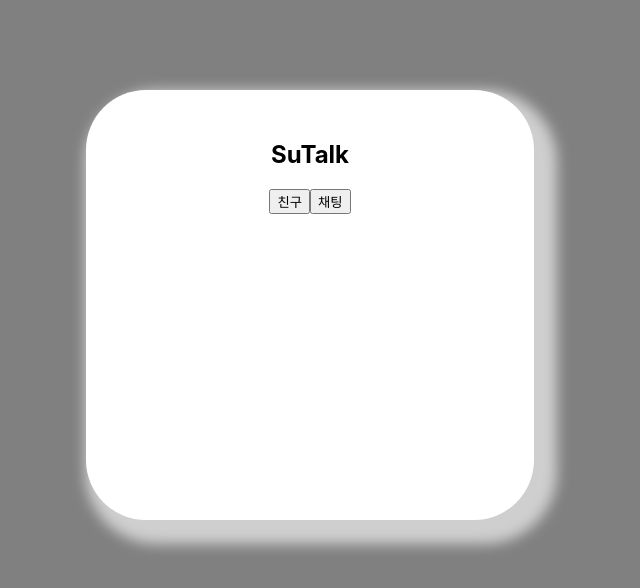
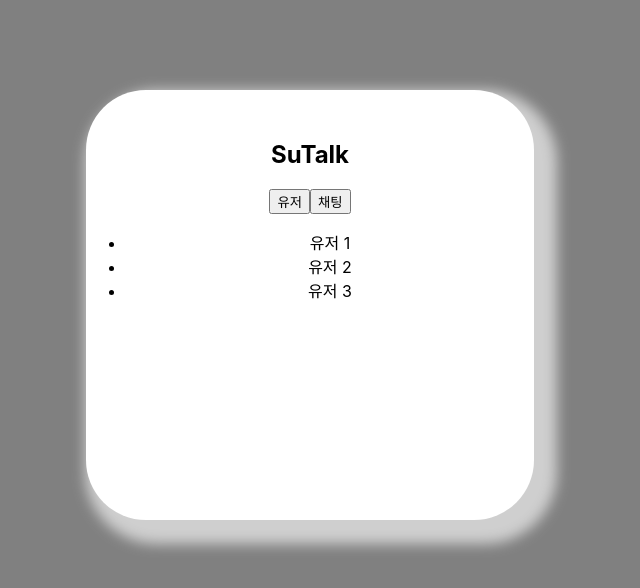
Before and after one commit to YoonSuHyeon/sutalk, a React (Create React App) app in the folder frontend/: page /home in a window 1280 px wide. Shown: the top 588 px of the page, without its empty margins (330-970 px from the left). Built offline with nearby package versions, Linux system fonts and the light colour scheme.

Commit message:
UI 수정

```diff
--- a/frontend/src/Friend.jsx
+++ b/frontend/src/User.jsx
@@ -1,7 +1,7 @@
 import React from "react";
 import {useNavigate} from "react-router-dom";
 
-function Friend() {
+function User() {
 
     const navigate = useNavigate()
 
@@ -12,9 +12,9 @@ function Friend() {
 
         <div>
             <ul>
-                <li onClick={profile}>친구 1</li>
-                <li>친구 2</li>
-                <li>친구 3</li>
+                <li onClick={profile}>유저 1</li>
+                <li>유저 2</li>
+                <li>유저 3</li>
             </ul>
         </div>
 
@@ -22,4 +22,4 @@ function Friend() {
     );
 }
 
-export default Friend;
+export default User;
--- a/frontend/src/ChatRoom.jsx
+++ b/frontend/src/chat/ChatRoom.jsx
@@ -23,11 +23,39 @@ function ChatRoom() {
         backgroundColor: 'white'
     };
 
+
+    const inputContent =  {
+       bottom: '0'
+    }
+    //Input Style
+    const inputStyle = {
+        borderRadius: '20px',
+        padding: '15px',
+
+    };
+
+    const dummyArray = ['one', 'two', 'three', 'four', 'five'];
+
     return (
         <div style={divStyle}>
             <div style={divStyle2}>
                 채팅방
+                <div>
+                    <ul>
+                        {dummyArray.map((value, index) => {
+                            return <li itemType={''}  key={index}>{value}</li>
+                        })}
+                    </ul>
+                </div>
+                <div  >
+                    <input style={inputStyle}
+                           name="content"
+                           placeholder="내용"
+                    />
+                    <button>전송</button>
+                </div>
             </div>
+
         </div>
 
     )
--- a/frontend/src/SignUp.jsx
+++ b/frontend/src/home/Home.jsx
@@ -1,7 +1,10 @@
-import './App.css';
 import React, {useState} from "react";
-import {useNavigate} from "react-router-dom";
-function SignUp() {
+import friend from "../User";
+import HomeList from "./HomeList";
+
+function Home() {
+
+    const [clickId, setClickId] = useState(1);
 
     //Div Style
     const divStyle = {
@@ -24,36 +27,30 @@ function SignUp() {
         backgroundColor: 'white'
     };
 
-    const navigate = useNavigate();
 
-    return(
+    const changeList = (e) => {
+        if (e.currentTarget.id === "User")
+            setClickId(1);
+        else setClickId(2);
+    }
+
+    return (
         <div style={divStyle}>
             <div style={divStyle2}>
-
                 <div>
-                    <h2> 회원가입 화면 </h2>
+                    <h2>SuTalk</h2>
+                </div>
+                <div>
+                    <button id="User" name={"User"} onClick={changeList}>유저</button>
+                    <button id="chat" onClick={changeList}>채팅</button>
+                </div>
+                <div>
+                    <HomeList list={clickId}/>
                 </div>
 
-                <div>
-                    아이디<input placeholder="사용할 아이디 입력"/>
-                </div>
-                <div>
-                    비밀번호<input placeholder="비밀번호 입력"/>
-                </div>
+            </div>
+        </div>
+    );
+}
 
-                <div>
-                    닉네임<input placeholder="닉네임"/>
-                </div>
-
-                <div>
-                    <button>가입</button>
-                    <button onClick={()=>{ navigate(-1) }}>취소</button>
-                </div>
-            </div>
-
-
-
-        </div>
-    )
-}
-export default SignUp;
+export default Home;
--- /dev/null
+++ b/frontend/src/home/HomeList.jsx
@@ -0,0 +1,17 @@
+import React, {useState} from "react";
+import User from "../User";
+import Chat from "../chat/Chat";
+
+function HomeList(props) {
+
+
+    return (
+        <div>
+            {
+                props.list === 1 ? <User/> : <Chat/>
+            }
+        </div>
+    );
+}
+
+export default HomeList;
--- a/frontend/src/Home.jsx
+++ b/frontend/src/login/SignUp.jsx
@@ -1,9 +1,8 @@
-import React from "react";
-import Friend from "./Friend";
-import Chat from "./Chat";
-import friend from "./Friend";
+import '../App.css';
+import React, {useState} from "react";
+import {useNavigate} from "react-router-dom";
+function SignUp() {
 
-function Home() {
     //Div Style
     const divStyle = {
         textAlign: 'center',
@@ -24,36 +23,37 @@ function Home() {
         borderRadius: '60px',
         backgroundColor: 'white'
     };
-    let clickId = 1;
 
-    const changeList = (e) => {
-        if (e.currentTarget.id === "friend")
-            clickId = 1;
-        else clickId = 2;
-    }
+    const navigate = useNavigate();
 
-    const changeStatus = () => {
-        if (clickId === 1)
-            return <Friend/>
-        else return <Chat/>
-    }
-    return (
+    return(
         <div style={divStyle}>
             <div style={divStyle2}>
+
                 <div>
-                    <h2>SuTalk</h2>
+                    <h2> 회원가입 화면 </h2>
+                </div>
+
+                <div>
+                    아이디<input placeholder="사용할 아이디 입력"/>
                 </div>
                 <div>
-                    <button id="friend" name={"friend"} onClick={changeList}>친구</button>
-                    <button id="chat" onClick={changeList}>채팅</button>
-                </div>
-                <div>
-                    {changeStatus}
+                    비밀번호<input placeholder="비밀번호 입력"/>
                 </div>
 
+                <div>
+                    닉네임<input placeholder="닉네임"/>
+                </div>
+
+                <div>
+                    <button>가입</button>
+                    <button onClick={()=>{ navigate(-1) }}>취소</button>
+                </div>
             </div>
+
+
+
         </div>
-    );
+    )
 }
-
-export default Home;
+export default SignUp;
```
Also changed, not shown: frontend/src/App.jsx (+4 -4 lines), frontend/src/chat/Chat.jsx (renamed from frontend/src/Chat.jsx), frontend/src/login/Login.jsx (renamed from frontend/src/Login.jsx), 1 other file (tests, documents, lock files or other folders).
